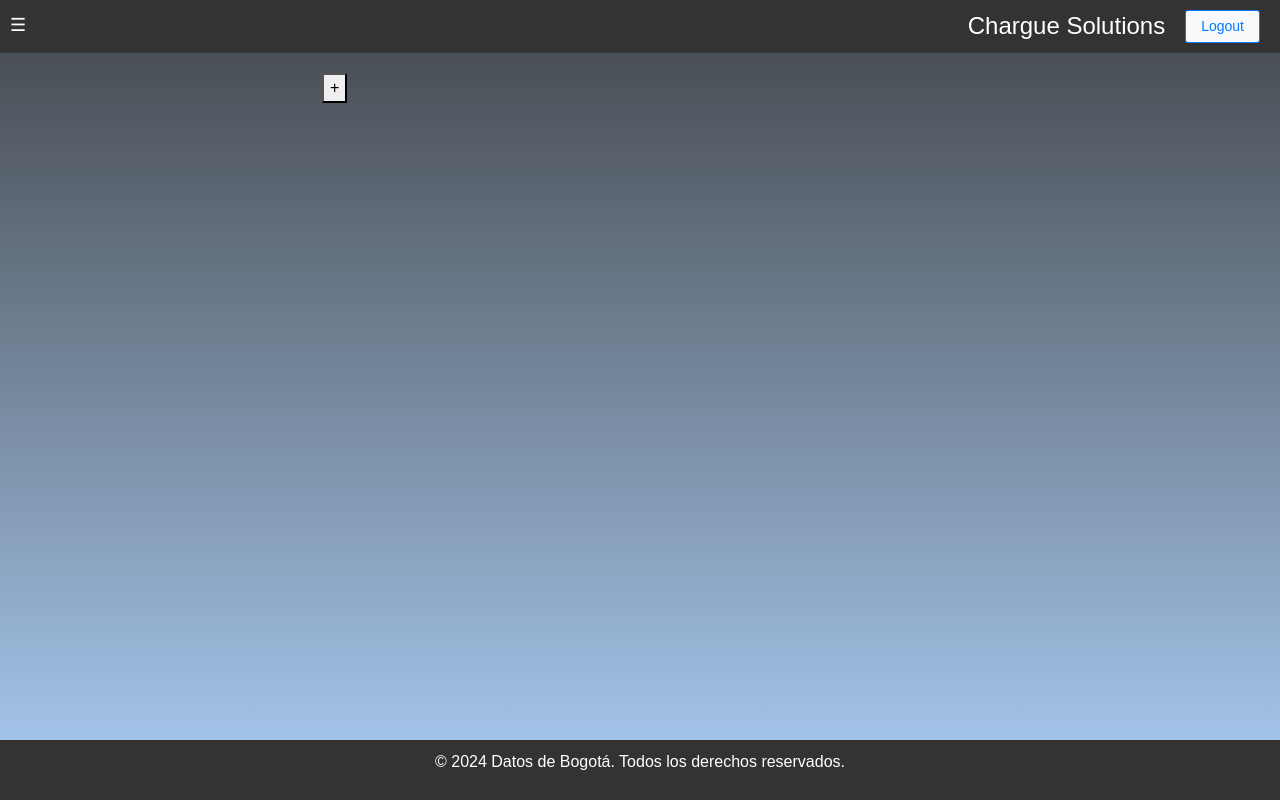
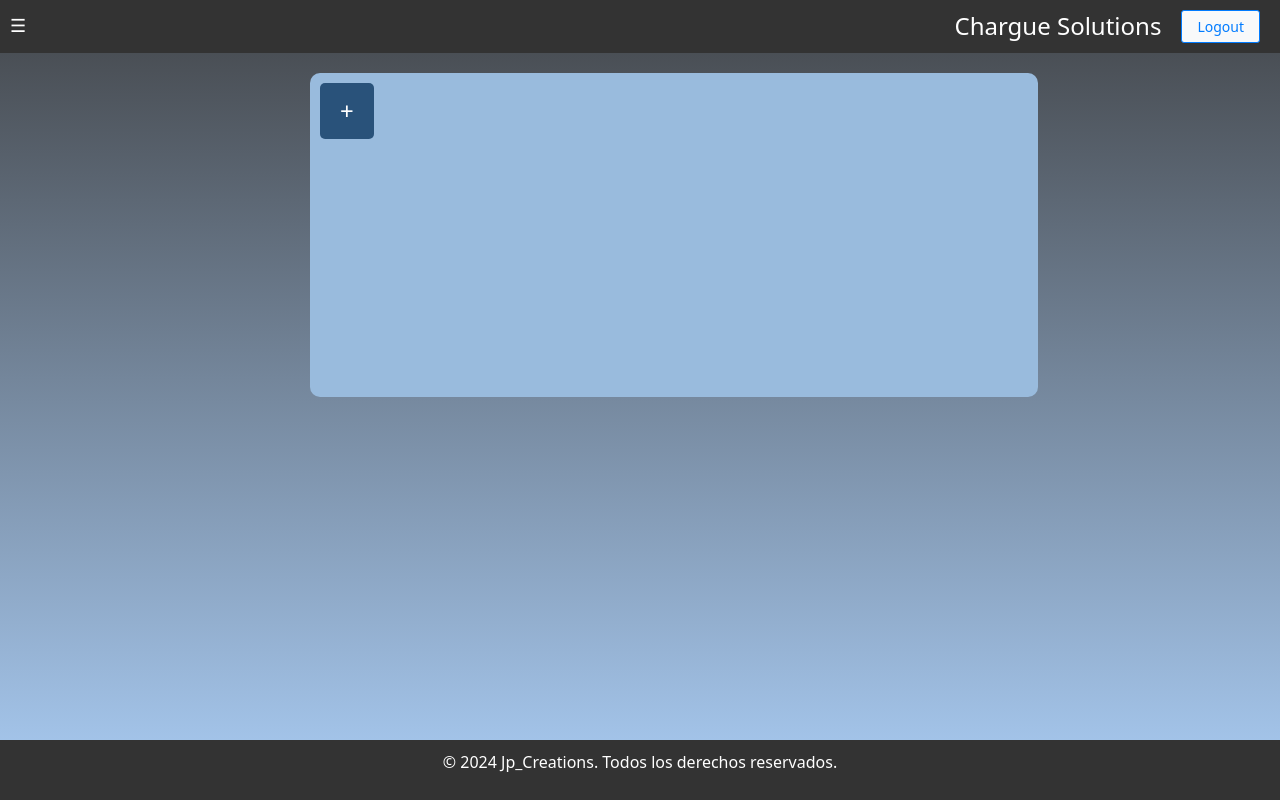
Before and after one commit to JP00L/Prueba, a Flask app: page /Maquinas_De_Procesamiento in a window 1280 px wide. Run offline with Flask 3, Linux system fonts and the light colour scheme.

Commit message:
Algunos Arreglos Al Css

```diff
--- a/__init__.py
+++ b/__init__.py
@@ -45,11 +45,11 @@ def static_files(filename):
 
 
 #Paginas
-@app.route('/Maquinas_De_Procesamiento')
+@app.route('/Maquinas_De_Procesamiento', methods=['GET', 'POST'])
 def Maquinas_De_Procesamiento():
     return render_template("Maquinas_De_Procesamiento.html")
 
-@app.route('/Dasboard_Vanti')
+@app.route('/Dasboard_Vanti', methods=['GET', 'POST'])
 def Dasboard_Vanti():
     return render_template("Dasboard_Vanti.html")
 
--- a/static/Maquinas_De_Procesamiento.css
+++ b/static/Maquinas_De_Procesamiento.css
@@ -0,0 +1,22 @@
+.container_Maquina {
+    margin: 0 ;
+    width: 80%;
+    height: 50%;
+    background-color: #99bbdd;
+    border-radius: 10px
+}
+
+.add-button {
+    margin: 10px 10px;
+    background-color: #29527a;
+    color: #fff;
+    border: none;
+    border-radius: 5px;
+    padding: 10px 20px;
+    position: absolute;
+
+}
+
+.plus-icon {
+    font-size: 24px;
+}
--- a/templates/Maquinas_De_Procesamiento.html
+++ b/templates/Maquinas_De_Procesamiento.html
@@ -2,9 +2,9 @@
 {% block body %}
 
 <head>
-    <link rel="stylesheet" type="text/css" href="static/Index.css" />
+    <link rel="stylesheet" type="text/css" href="static/Maquinas_De_Procesamiento.css" />
 </head>
-<div class="container">
+<div class="container_Maquina">
     <button class="add-button">
         <span class="plus-icon">+</span>
     </button>
--- a/templates/index.html
+++ b/templates/index.html
@@ -46,7 +46,7 @@
     </main>
 
     <footer>
-      <p>&copy; 2024 Datos de Bogotá. Todos los derechos reservados.</p>
+      <p>&copy; 2024 Jp_Creations. Todos los derechos reservados.</p>
     </footer>
 
     <script
```
